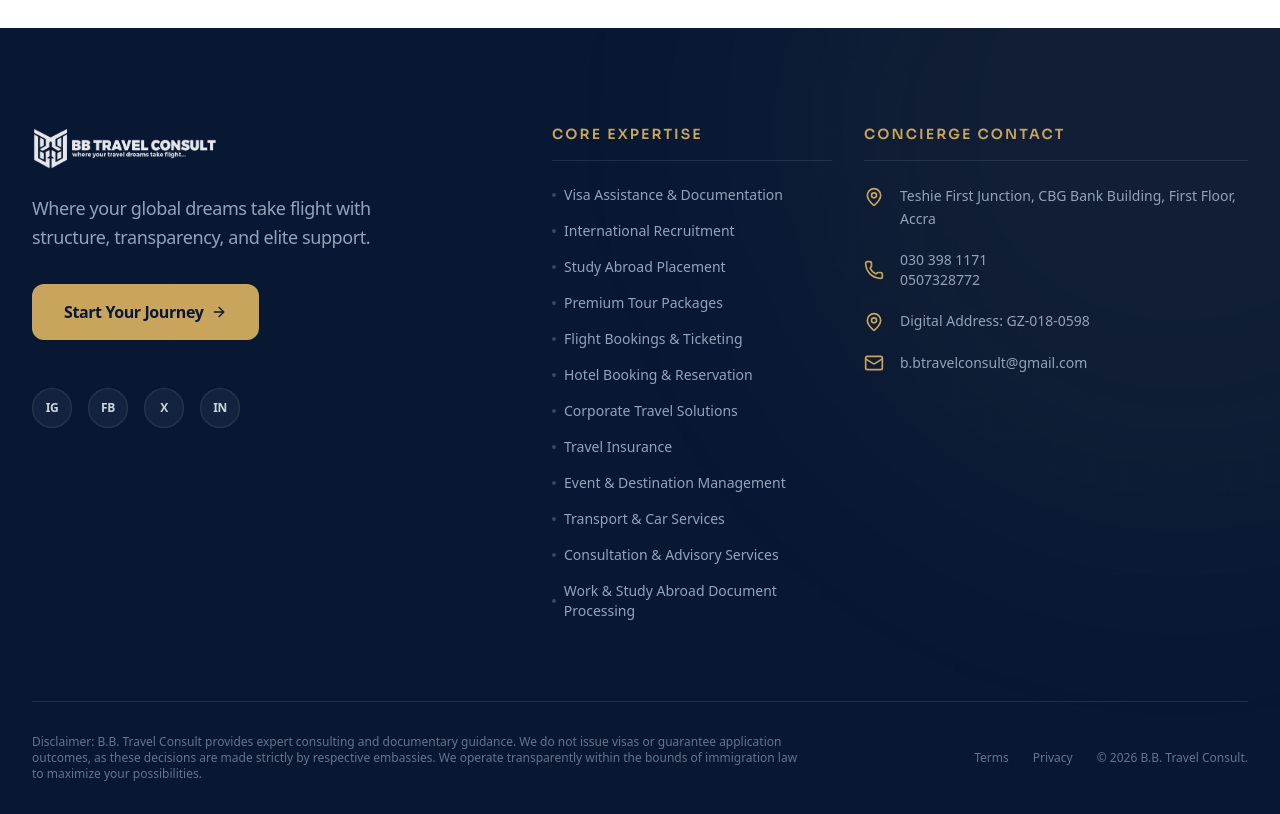
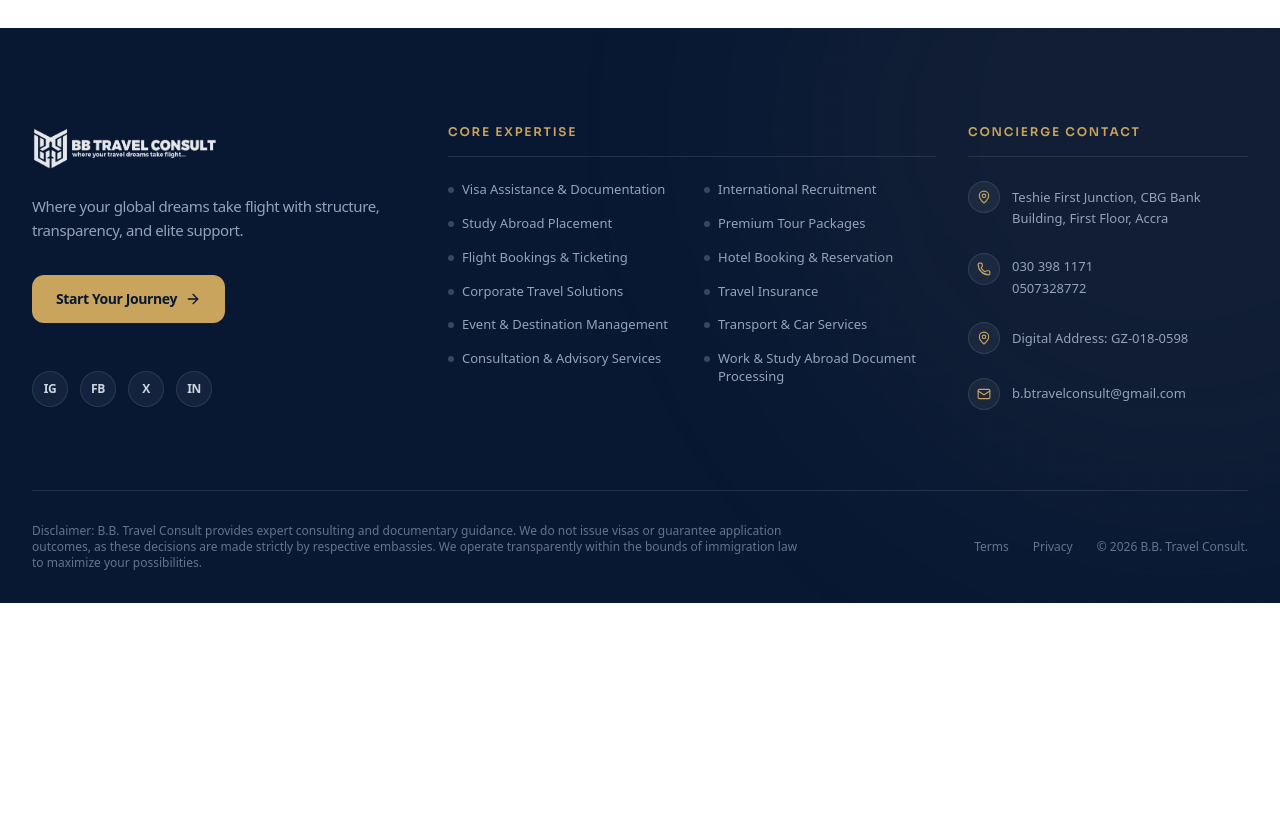
Before and after one commit to katalambano878/bbtravel, a Next.js app: page / in a window 1280 px wide. Shown: the part 8080-8894 px from the top of the page. After the commit the page ends 8683 px from the top, so only its background shows below. Built offline with nearby package versions, Linux system fonts and the light colour scheme.

Commit message:
UI: Improve footer layout by splitting Core Expertise into two columns and adjusting spacing

```diff
--- a/src/components/layout/Footer.tsx
+++ b/src/components/layout/Footer.tsx
@@ -15,7 +15,7 @@ export function Footer() {
         <div className="grid grid-cols-1 md:grid-cols-2 lg:grid-cols-12 gap-12 lg:gap-8 mb-20">
 
           {/* Brand & CTA Area */}
-          <div className="lg:col-span-5 space-y-8 tracking-tight">
+          <div className="lg:col-span-4 space-y-8 tracking-tight">
             <div>
               <Link href="/" className="inline-block mb-4">
                 <img
@@ -24,12 +24,12 @@ export function Footer() {
                   className="h-10 md:h-12 w-auto object-contain brightness-0 invert opacity-90 hover:opacity-100 transition-opacity"
                 />
               </Link>
-              <p className="text-slate-400 font-light text-lg max-w-sm leading-relaxed">
+              <p className="text-slate-400 font-light text-[15px] leading-relaxed pr-4">
                 Where your global dreams take flight with structure, transparency, and elite support.
               </p>
             </div>
 
-            <Button asChild className="h-14 px-8 text-base bg-bb-gold text-bb-navy hover:bg-white font-bold transition-all duration-300 rounded-xl group overflow-hidden">
+            <Button asChild className="h-12 px-6 text-sm bg-bb-gold text-bb-navy hover:bg-white font-bold transition-all duration-300 rounded-xl group overflow-hidden">
               <Link href="/start">
                 <span className="relative z-10 flex items-center">
                   Start Your Journey <ArrowRight className="ml-2 w-4 h-4 group-hover:translate-x-1 transition-transform" />
@@ -37,32 +37,32 @@ export function Footer() {
               </Link>
             </Button>
 
-            <div className="flex items-center gap-4 pt-4">
-              <a href="#" className="w-10 h-10 rounded-full bg-white/5 border border-white/10 flex items-center justify-center text-slate-300 hover:text-bb-gold hover:border-bb-gold transition-colors text-xs font-bold">
+            <div className="flex items-center gap-3 pt-4">
+              <a href="#" className="w-9 h-9 rounded-full bg-white/5 border border-white/10 flex items-center justify-center text-slate-300 hover:text-bb-gold hover:border-bb-gold transition-colors text-xs font-bold shadow-sm backdrop-blur-sm">
                 IG
               </a>
-              <a href="#" className="w-10 h-10 rounded-full bg-white/5 border border-white/10 flex items-center justify-center text-slate-300 hover:text-bb-gold hover:border-bb-gold transition-colors text-xs font-bold">
+              <a href="#" className="w-9 h-9 rounded-full bg-white/5 border border-white/10 flex items-center justify-center text-slate-300 hover:text-bb-gold hover:border-bb-gold transition-colors text-xs font-bold shadow-sm backdrop-blur-sm">
                 FB
               </a>
-              <a href="#" className="w-10 h-10 rounded-full bg-white/5 border border-white/10 flex items-center justify-center text-slate-300 hover:text-bb-gold hover:border-bb-gold transition-colors text-xs font-bold">
+              <a href="#" className="w-9 h-9 rounded-full bg-white/5 border border-white/10 flex items-center justify-center text-slate-300 hover:text-bb-gold hover:border-bb-gold transition-colors text-xs font-bold shadow-sm backdrop-blur-sm">
                 X
               </a>
-              <a href="#" className="w-10 h-10 rounded-full bg-white/5 border border-white/10 flex items-center justify-center text-slate-300 hover:text-bb-gold hover:border-bb-gold transition-colors text-xs font-bold">
+              <a href="#" className="w-9 h-9 rounded-full bg-white/5 border border-white/10 flex items-center justify-center text-slate-300 hover:text-bb-gold hover:border-bb-gold transition-colors text-xs font-bold shadow-sm backdrop-blur-sm">
                 IN
               </a>
             </div>
           </div>
 
           {/* Core Services */}
-          <div className="lg:col-span-3">
-            <h4 className="text-sm font-semibold text-bb-gold uppercase tracking-[0.15em] mb-6 border-b border-white/10 pb-4">
+          <div className="lg:col-span-5">
+            <h4 className="text-xs font-semibold text-bb-gold uppercase tracking-[0.15em] mb-6 border-b border-white/10 pb-4">
               Core Expertise
             </h4>
-            <ul className="space-y-4">
+            <ul className="grid grid-cols-1 sm:grid-cols-2 gap-y-4 gap-x-6">
               {services.map(service => (
                 <li key={service.slug}>
-                  <Link href={`/services/${service.slug}`} className="text-slate-400 hover:text-white transition-colors flex items-center gap-2 group text-sm">
-                    <span className="w-1 h-1 rounded-full bg-white/20 group-hover:bg-bb-gold transition-colors" />
+                  <Link href={`/services/${service.slug}`} className="text-slate-400 hover:text-white transition-colors flex items-start gap-2 group text-[13px] leading-snug">
+                    <span className="w-1.5 h-1.5 shrink-0 rounded-full bg-white/20 group-hover:bg-bb-gold transition-colors mt-1.5" />
                     {service.title}
                   </Link>
                 </li>
@@ -71,19 +71,23 @@ export function Footer() {
           </div>
 
           {/* Quick Links & Info */}
-          <div className="lg:col-span-4">
-            <h4 className="text-sm font-semibold text-bb-gold uppercase tracking-[0.15em] mb-6 border-b border-white/10 pb-4">
+          <div className="lg:col-span-3">
+            <h4 className="text-xs font-semibold text-bb-gold uppercase tracking-[0.15em] mb-6 border-b border-white/10 pb-4">
               Concierge Contact
             </h4>
-            <ul className="space-y-5 text-sm text-slate-400">
-              <li className="flex items-start gap-4">
-                <MapPin className="w-5 h-5 text-bb-gold shrink-0 mt-0.5" />
-                <span className="leading-relaxed font-light">{brand.address}</span>
+            <ul className="space-y-6 text-[13px] text-slate-400">
+              <li className="flex items-start gap-3">
+                <div className="w-8 h-8 rounded-full bg-white/5 border border-white/10 flex items-center justify-center shrink-0">
+                  <MapPin className="w-3.5 h-3.5 text-bb-gold" />
+                </div>
+                <span className="leading-relaxed font-light mt-1.5">{brand.address}</span>
               </li>
-              <li className="flex items-center gap-4">
-                <Phone className="w-5 h-5 text-bb-gold shrink-0" />
-                <div className="flex flex-col">
-                  <a href={`tel:${brand.phone.replace(/\\s/g, "")}`} className="hover:text-white transition-colors font-light">
+              <li className="flex items-start gap-3">
+                <div className="w-8 h-8 rounded-full bg-white/5 border border-white/10 flex items-center justify-center shrink-0">
+                  <Phone className="w-3.5 h-3.5 text-bb-gold" />
+                </div>
+                <div className="flex flex-col mt-1">
+                  <a href={`tel:${brand.phone.replace(/\\s/g, "")}`} className="hover:text-white transition-colors font-light pb-0.5">
                     {brand.phone}
                   </a>
                   <a href={`tel:${brand.secondaryPhone.replace(/\\s/g, "")}`} className="hover:text-white transition-colors font-light">
@@ -91,13 +95,17 @@ export function Footer() {
                   </a>
                 </div>
               </li>
-              <li className="flex items-start gap-4">
-                <MapPin className="w-5 h-5 text-bb-gold shrink-0 mt-0.5" />
-                <span className="leading-relaxed font-light">Digital Address: {brand.digitalAddress}</span>
+              <li className="flex items-start gap-3">
+                <div className="w-8 h-8 rounded-full bg-white/5 border border-white/10 flex items-center justify-center shrink-0">
+                  <MapPin className="w-3.5 h-3.5 text-bb-gold" />
+                </div>
+                <span className="leading-relaxed font-light mt-1.5">Digital Address: {brand.digitalAddress}</span>
               </li>
-              <li className="flex items-center gap-4">
-                <Mail className="w-5 h-5 text-bb-gold shrink-0" />
-                <a href={`mailto:${brand.email}`} className="hover:text-white transition-colors font-light">
+              <li className="flex items-start gap-3">
+                <div className="w-8 h-8 rounded-full bg-white/5 border border-white/10 flex items-center justify-center shrink-0">
+                  <Mail className="w-3.5 h-3.5 text-bb-gold" />
+                </div>
+                <a href={`mailto:${brand.email}`} className="hover:text-white transition-colors font-light mt-1.5">
                   {brand.email}
                 </a>
               </li>
```
